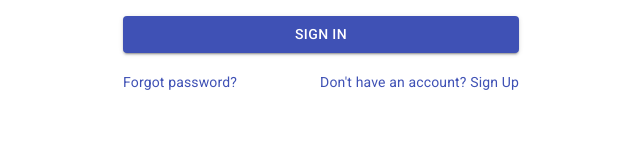
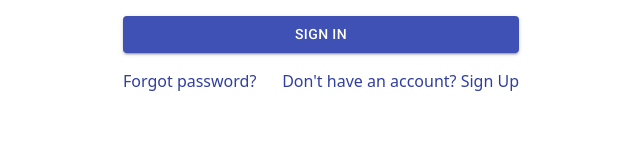
Before and after one commit to ManasAgarwal21/Ecstasy, a React (Create React App) app: page /signin in a window 1280 px wide. Shown: the part 346-505 px from the top of the page, without its empty margins (319-959 px from the left). Built offline with nearby package versions, Linux system fonts and the light colour scheme.

Commit message:
linked signup redirect on login page

```diff
--- a/src/components/login.js
+++ b/src/components/login.js
@@ -3,11 +3,11 @@ import { Avatar, Container,
     Typography, TextField,
     Button, Checkbox,
     FormControlLabel, Icon,
-    Grid, Link, Box, FormControl,
+    Grid, Box, FormControl,
     InputAdornment, IconButton,
     OutlinedInput, InputLabel } from "@material-ui/core";
 import { makeStyles } from "@material-ui/core/styles";
-import { Redirect } from 'react-router-dom';
+import { Link, Redirect } from 'react-router-dom';
 import { LockOutlined, Visibility, VisibilityOff } from '@material-ui/icons';
 import { useSelector, useDispatch } from 'react-redux';
 import { getData } from './../reducers';
@@ -23,6 +23,12 @@ const useStyles = makeStyles(theme => ({
     avatar: {
         margin: theme.spacing(1),
         backgroundColor: theme.palette.primary.light,
+    },
+    text:{
+        color: theme.palette.primary.dark,
+        '&:hover': {
+            textDecoration: 'underline'
+        }
     },
     form: {
         width: '100%', // Fix IE 11 issue.
@@ -147,12 +153,12 @@ export default function Login({location}){
                     </Button>
                     <Grid container>
                         <Grid item xs>
-                            <Link href="#" variant="body2">
-                                Forgot password?
+                            <Link to="/forgot" className={classNames.text}>
+                                {"Forgot password?"}
                             </Link>
                         </Grid>
                         <Grid item>
-                            <Link href="#" variant="body2">
+                            <Link to="/signup" className={classNames.text}>
                                 {"Don't have an account? Sign Up"}
                             </Link>
                         </Grid>
```
